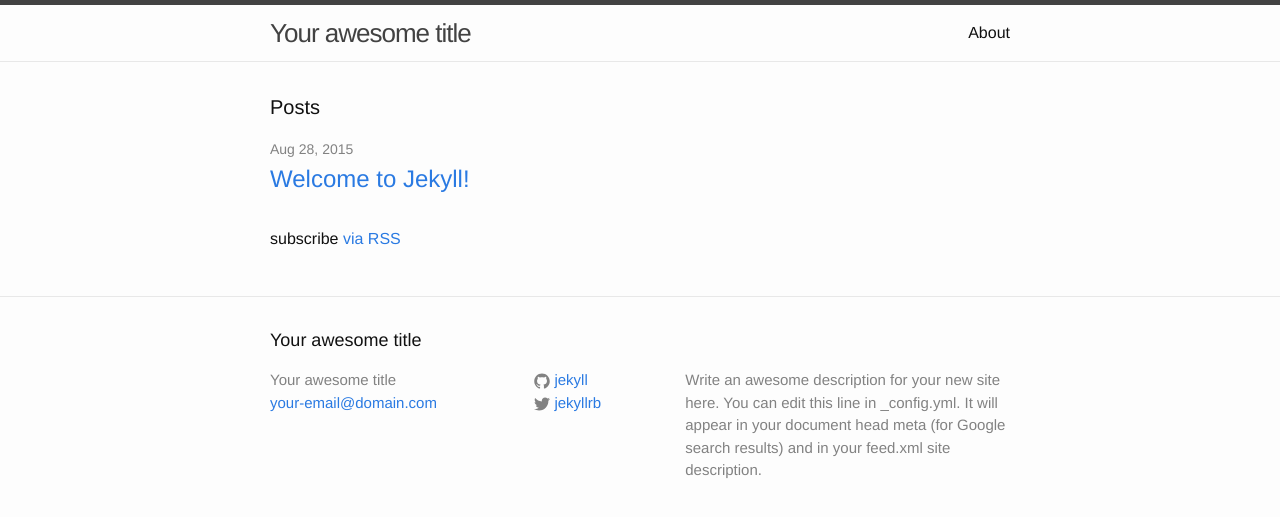
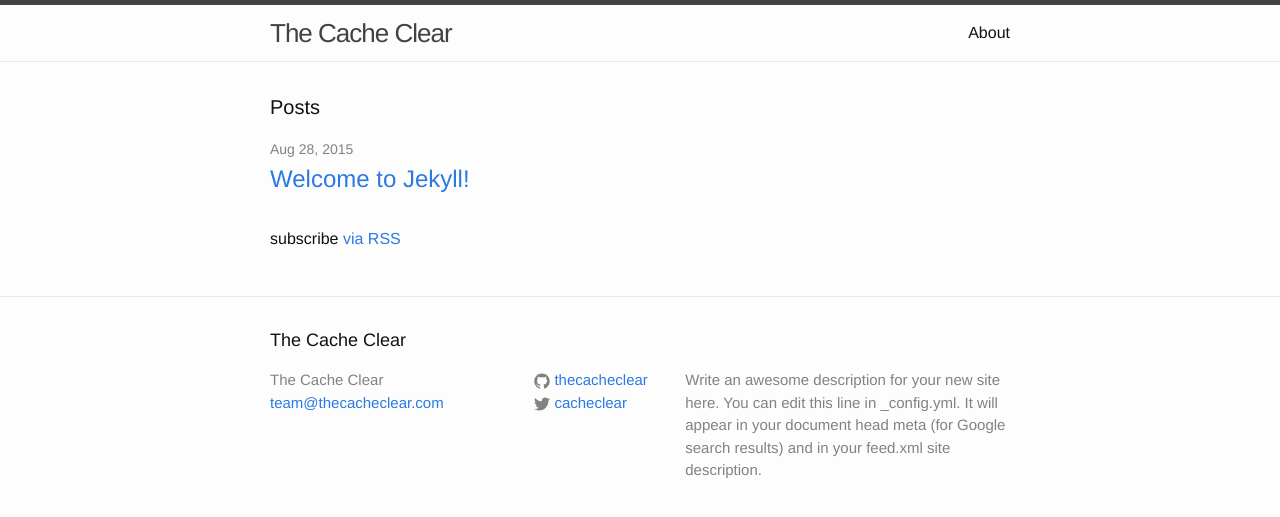
Before and after one commit to thecacheclear/thecacheclear.github.io, a Jekyll site: the page built from index.html, in a window 1280 px wide. Shown: the top 517 px of the page. Built offline with Jekyll 4.4.1, drawn with Linux system fonts in a browser that asks for light colours.

Commit message:
Updating project settings.

```diff
--- a/_config.yml
+++ b/_config.yml
@@ -1,14 +1,14 @@
 # Site settings
-title: Your awesome title
-email: your-email@domain.com
+title: The Cache Clear
+email: team@thecacheclear.com
 description: > # this means to ignore newlines until "baseurl:"
   Write an awesome description for your new site here. You can edit this
   line in _config.yml. It will appear in your document head meta (for
   Google search results) and in your feed.xml site description.
 baseurl: "" # the subpath of your site, e.g. /blog/
-url: "http://yourdomain.com" # the base hostname & protocol for your site
-twitter_username: jekyllrb
-github_username:  jekyll
+url: "http://thecacheclearcom" # the base hostname & protocol for your site
+twitter_username: cacheclear
+github_username:  thecacheclear
 
 # Build settings
 markdown: kramdown
```
